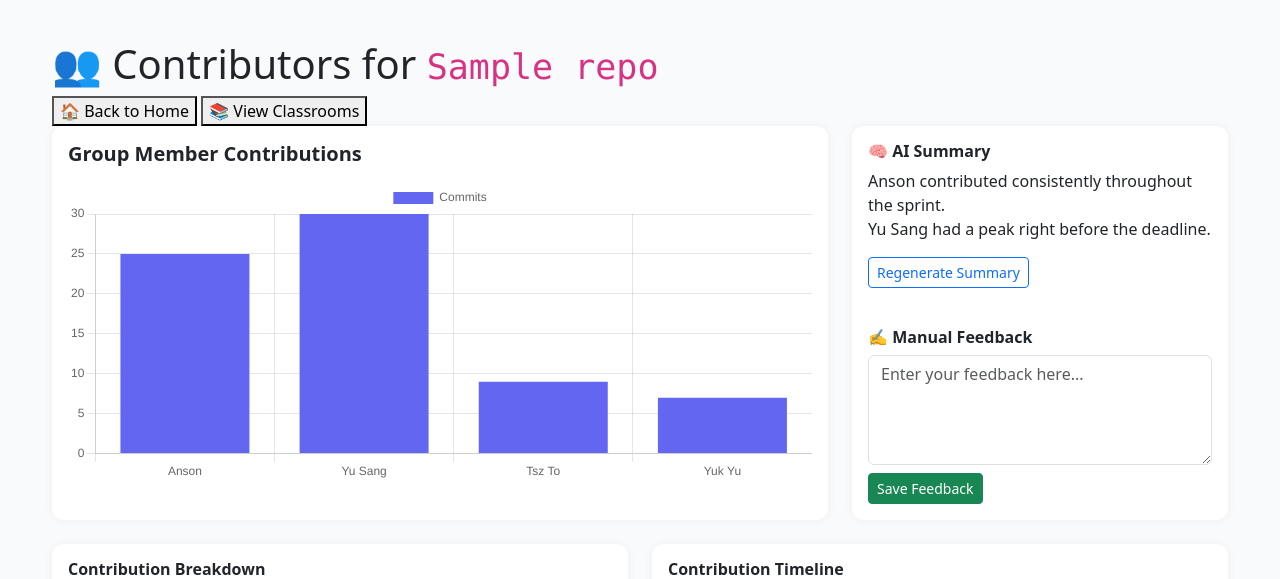
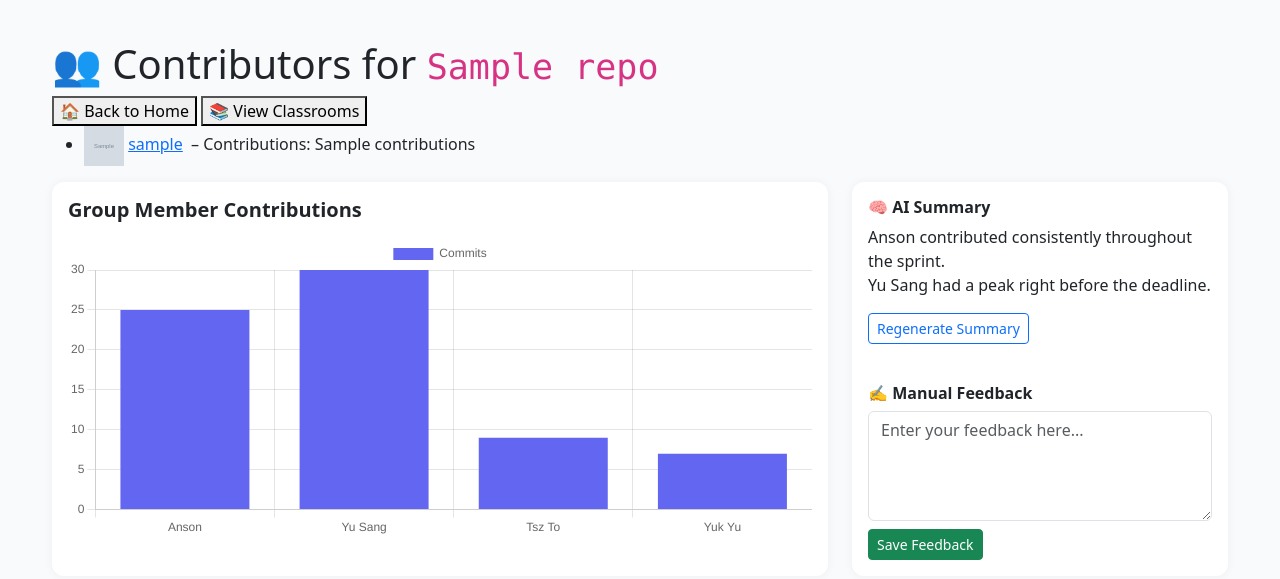
Before and after one commit to tytdoge0728/test1-group12, a Flask app: template templates/contributors.html in a window 1280 px wide. Shown: the top 579 px of the page. Run offline with Flask 3, Linux system fonts and the light colour scheme; the template is opened without the code that fills it: most values are stand-ins (such as "Sample title", 1, 10 or a date in 2020); grey boxes marked "Sample" are stand-in pictures.

Commit message:
Contributions

```diff
--- a/templates/contributors.html
+++ b/templates/contributors.html
@@ -39,6 +39,20 @@
             <a href="{{ url_for('index') }}"><button>🏠 Back to Home</button></a>
             <a href="{{ url_for('list_classrooms') }}"><button>📚 View Classrooms</button></a>
         </div>
+
+        {% if contributors %}
+            <ul>
+            {% for user in contributors %}
+                <li class="contributor">
+                    <img src="{{ user.avatar_url }}" width="40" height="40">
+                    <a href="{{ user.html_url }}" target="_blank">{{ user.login }}</a>
+                    &nbsp;–&nbsp;Contributions: {{ user.contributions }}
+                </li>
+            {% endfor %}
+            </ul>
+        {% else %}
+            <p>No contributors found for this repository.</p>
+        {% endif %}
         <!-- Top row: Bar Chart + Instructor Actions side by side -->
         <div class="row g-4 mb-4">
             <!-- Left: Group Member Contributions -->
```
